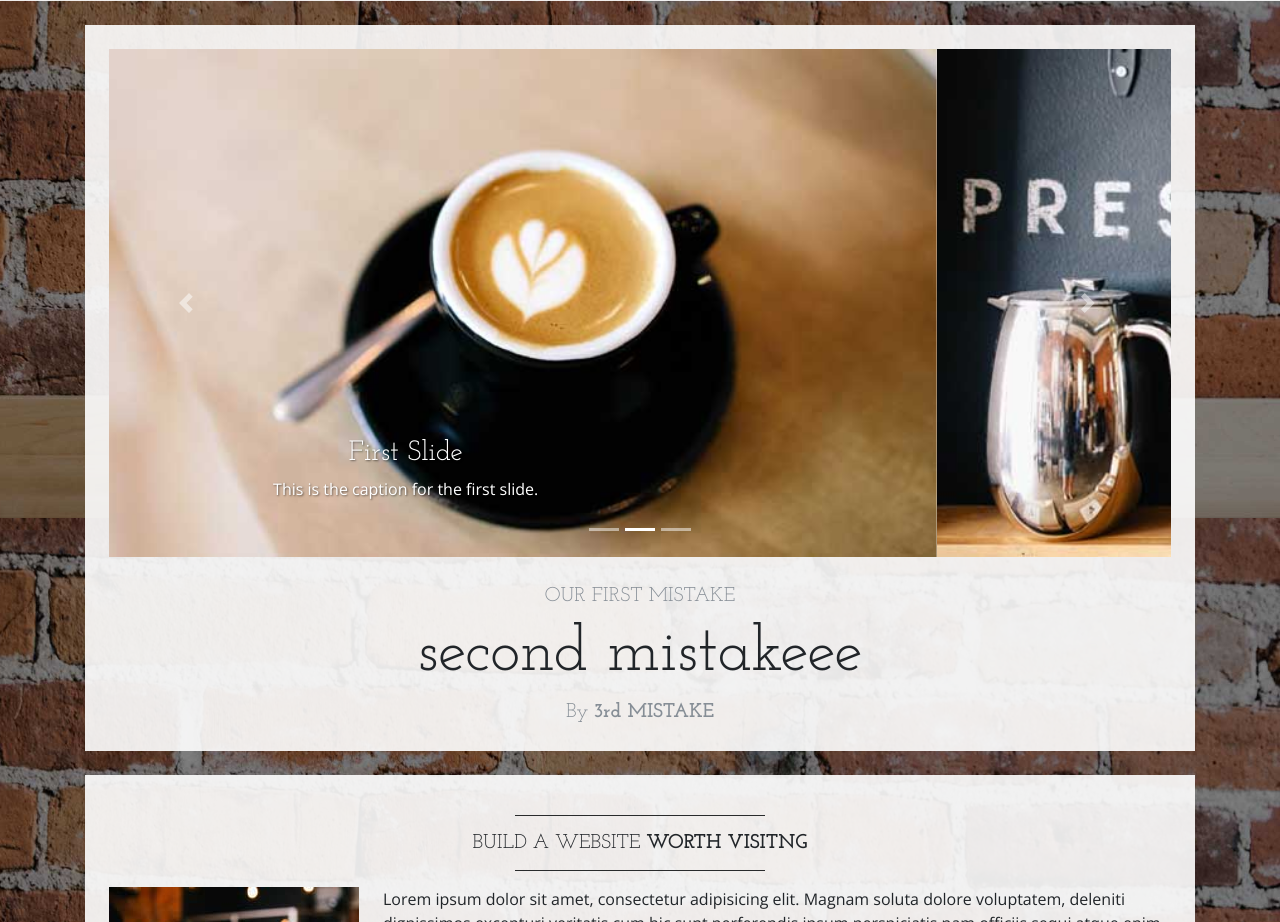
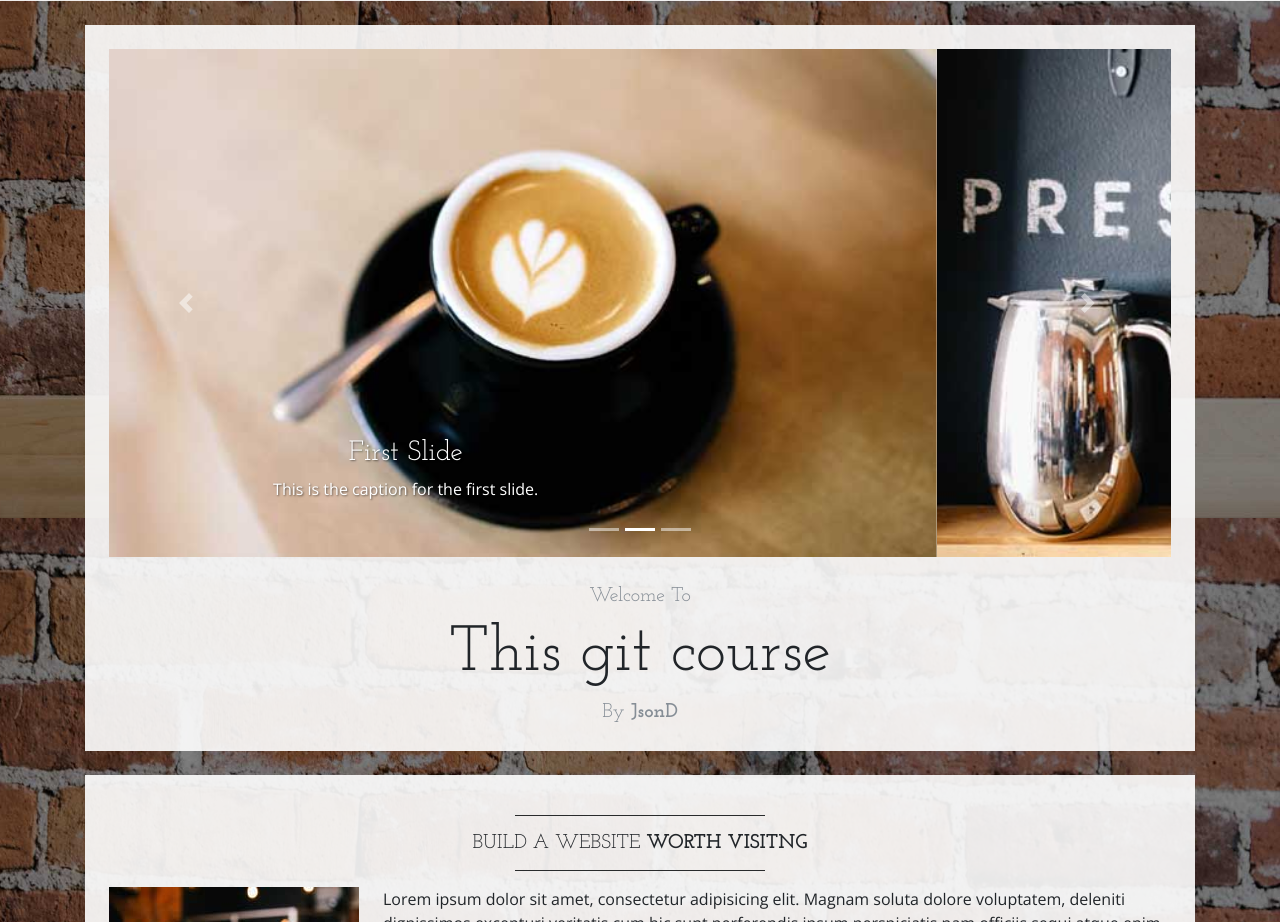
Before and after one commit to JasonDuquain/learn-git, a website: page index.html in a window 1280 px wide. Shown: the part 282-1204 px from the top of the page. Drawn offline with nearby package versions, Linux system fonts and the light colour scheme.

Commit message:
Revert "commiting our 3rd mistake"
This reverts commit 96fdb25cc1467fa71993556760d5acafb4d314f1.

```diff
--- a/index.html
+++ b/index.html
@@ -99,10 +99,10 @@
         </div>
         <!-- Welcome Message -->
         <div class="text-center mt-4">
-          <div class="text-heading text-muted text-lg">OUR FIRST MISTAKE</div>
-          <h1 class="my-2">second mistakeee</h1>
+          <div class="text-heading text-muted text-lg">Welcome To</div>
+          <h1 class="my-2">This git course</h1>
           <div class="text-heading text-muted text-lg">By
-            <strong>3rd MISTAKE</strong>
+            <strong>JsonD</strong>
           </div>
         </div>
       </div>
```
